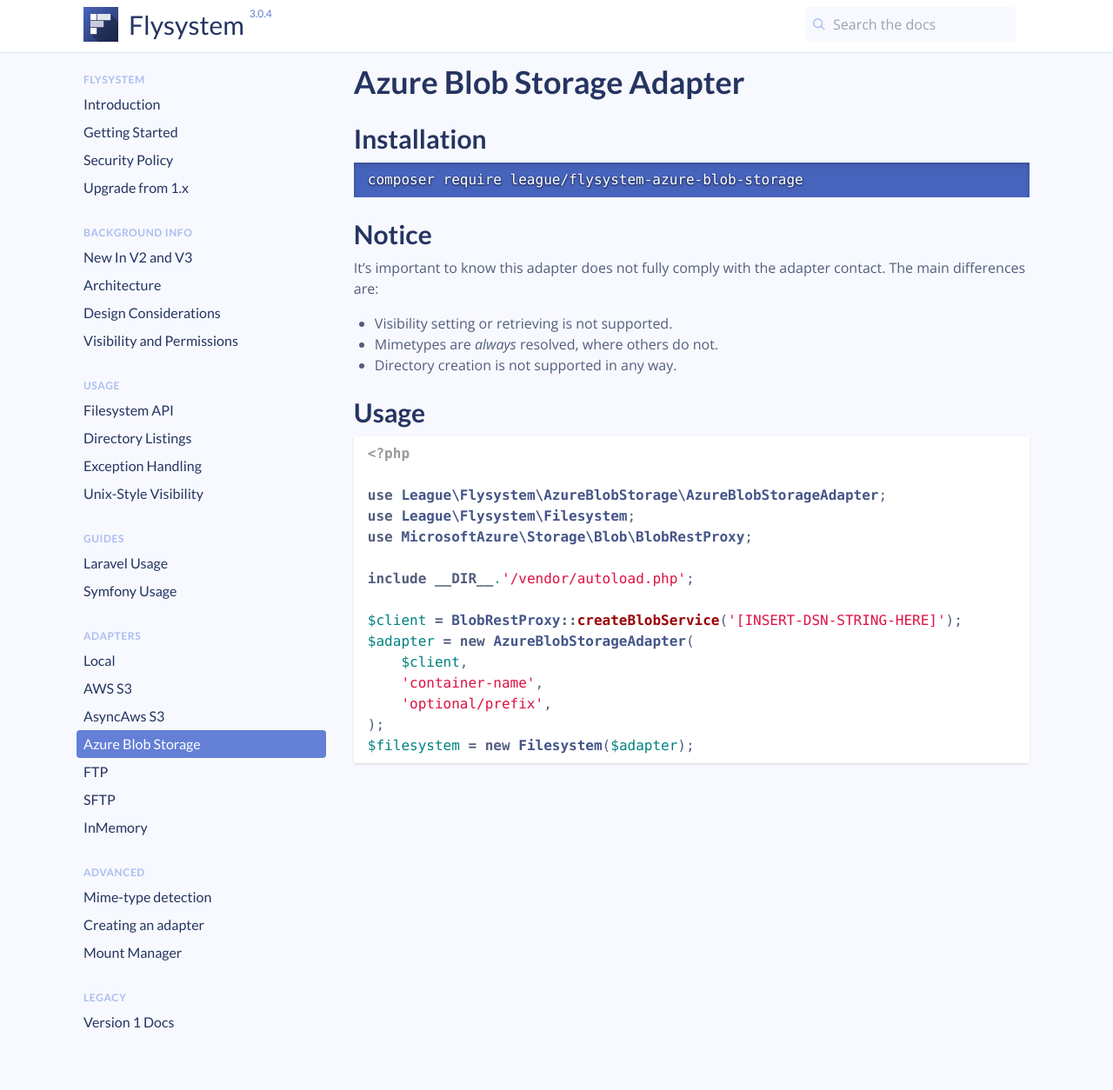
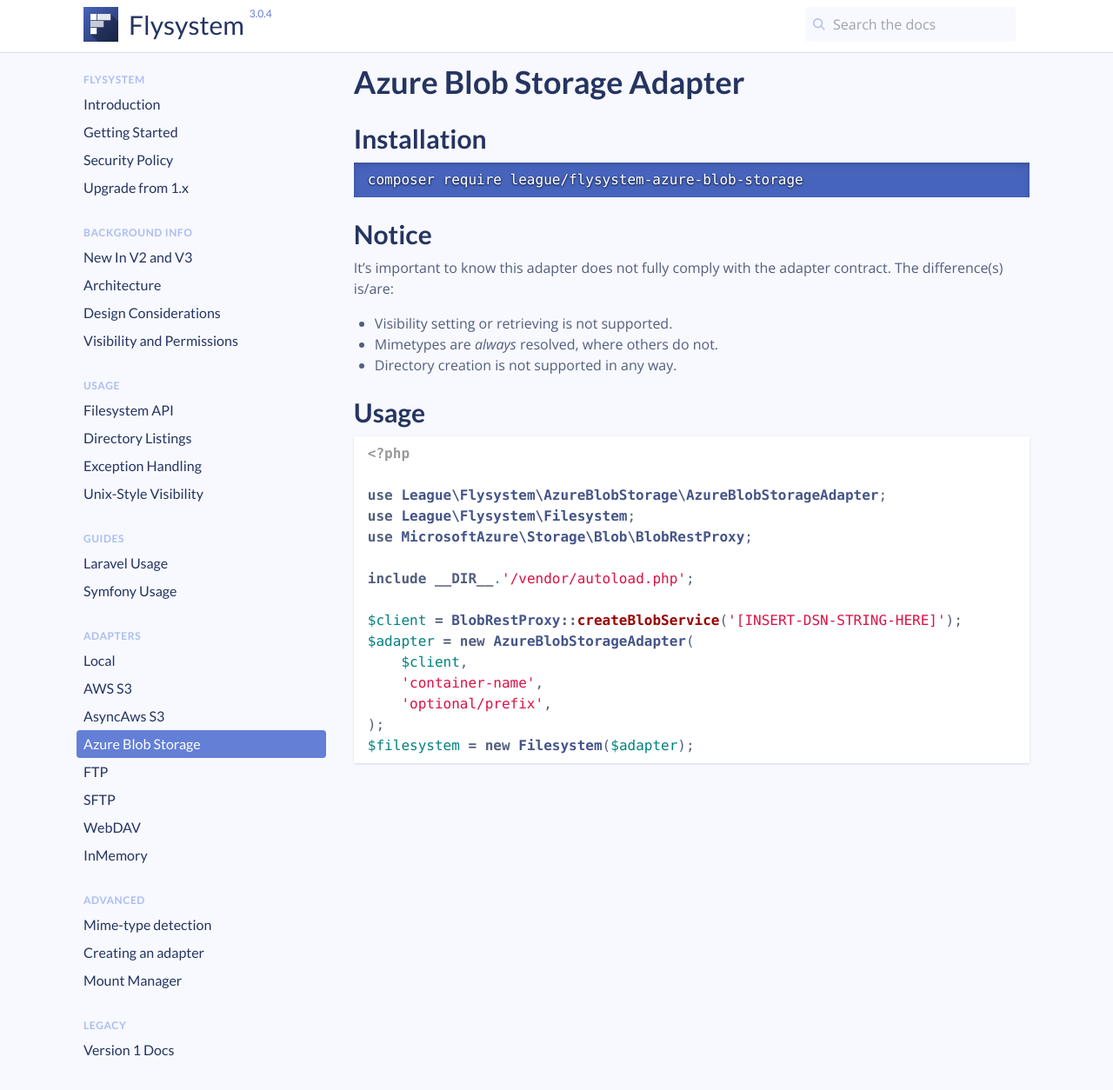
Before and after one commit to thephpleague/flysystem, a Jekyll site: the page built from docs/adapter/azure-blob-storage.md, in a window 1280 px wide and 1256 px high. Shown: the whole window at 87% size. Built offline with Jekyll 4.4.1, drawn with Linux system fonts in a browser that asks for light colours; comment, search, counter and statistics services are not loaded.

Commit message:
Documented webdav adapter.

```diff
--- a/_data/menu_v2.yml
+++ b/_data/menu_v2.yml
@@ -27,6 +27,7 @@ Adapters:
     Azure Blob Storage: '/docs/adapter/azure-blob-storage/'
     FTP: '/docs/adapter/ftp/'
     SFTP: '/docs/adapter/sftp/'
+    WebDAV: '/docs/adapter/webdav/'
     InMemory: '/docs/adapter/in-memory/'
 
 Advanced:
--- a/docs/adapter/azure-blob-storage.md
+++ b/docs/adapter/azure-blob-storage.md
@@ -14,7 +14,7 @@ composer require league/flysystem-azure-blob-storage
 
 ## Notice
 
-It's important to know this adapter does not fully comply with the adapter contact. The main differences are:
+It's important to know this adapter does not fully comply with the adapter contract. The difference(s) is/are:
 
 - Visibility setting or retrieving is not supported.
 - Mimetypes are _always_ resolved, where others do not.
```
Also changed, not shown: docs/adapter/webdav.md (added, +39 -0 lines).
